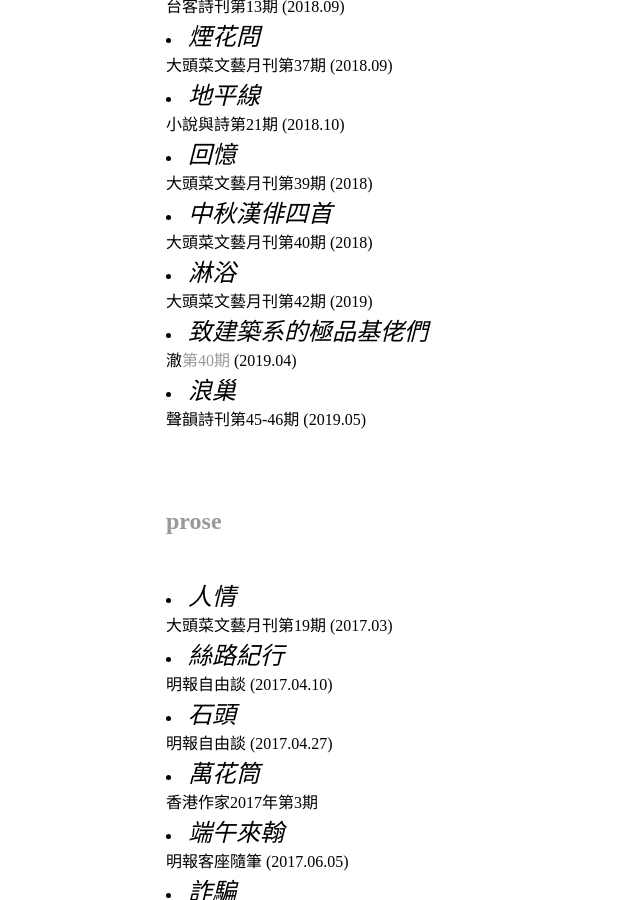
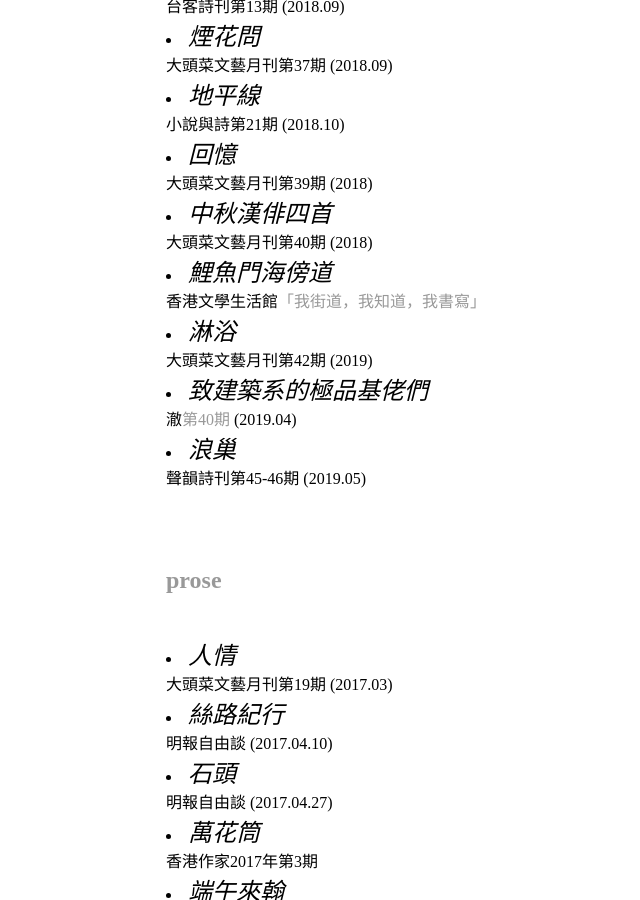
Before and after one commit to maksuihin/maksuihin.github.io, a Jekyll site: the page built from writings.html, in a window 1280 px wide and 900 px high, scrolled down 1043 px. Shown: the whole window, without its empty margins (26-666 px from the left). Built offline with Jekyll 4.4.1, drawn with Linux system fonts in a browser that asks for light colours.

Commit message:
Update writings.html

```diff
--- a/writings.html
+++ b/writings.html
@@ -28,6 +28,7 @@
 <li><em>地平線</em>    </br>小說與詩第21期 (2018.10)<br/></li>
 <li><em>回憶</em>    </br>大頭菜文藝月刊第39期 (2018)<br/></li>
 <li><em>中秋漢俳四首</em>    </br>大頭菜文藝月刊第40期 (2018)<br/></li>
+<li><em>鯉魚門海傍道</em>      </br>香港文學生活館<a href="http://writinghk.org/article/鯉魚門海傍道/">「我街道，我知道，我書寫」</a><br/></li>
 <li><em>淋浴</em>    </br>大頭菜文藝月刊第42期 (2019)<br/></li>
 <li><em>致建築系的極品基佬們</em>    </br>澈<a href="https://issuu.com/arkhipelago/docs/edit1">第40期</a> (2019.04)<br/></li>
 <li><em>浪巢</em>    </br>聲韻詩刊第45-46期 (2019.05)<br/></li>
```
